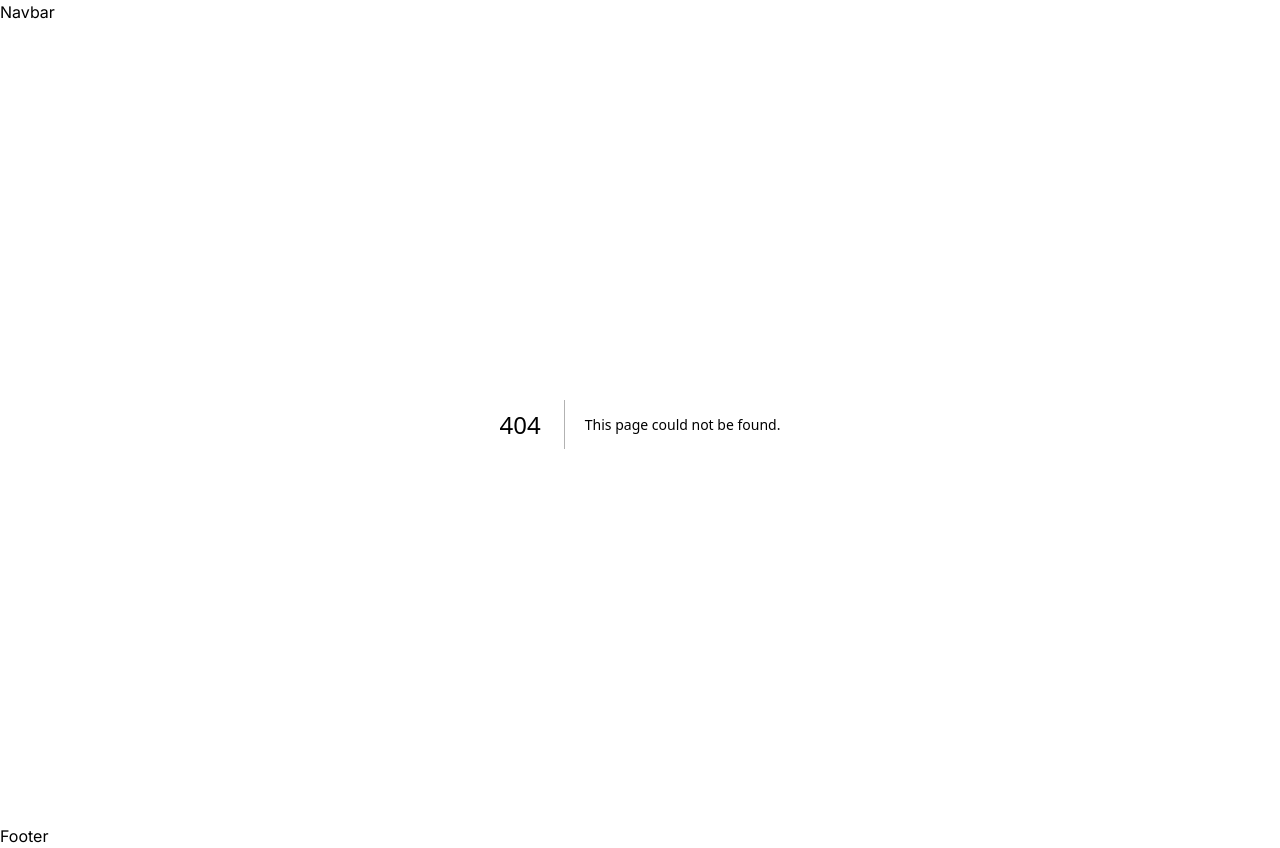
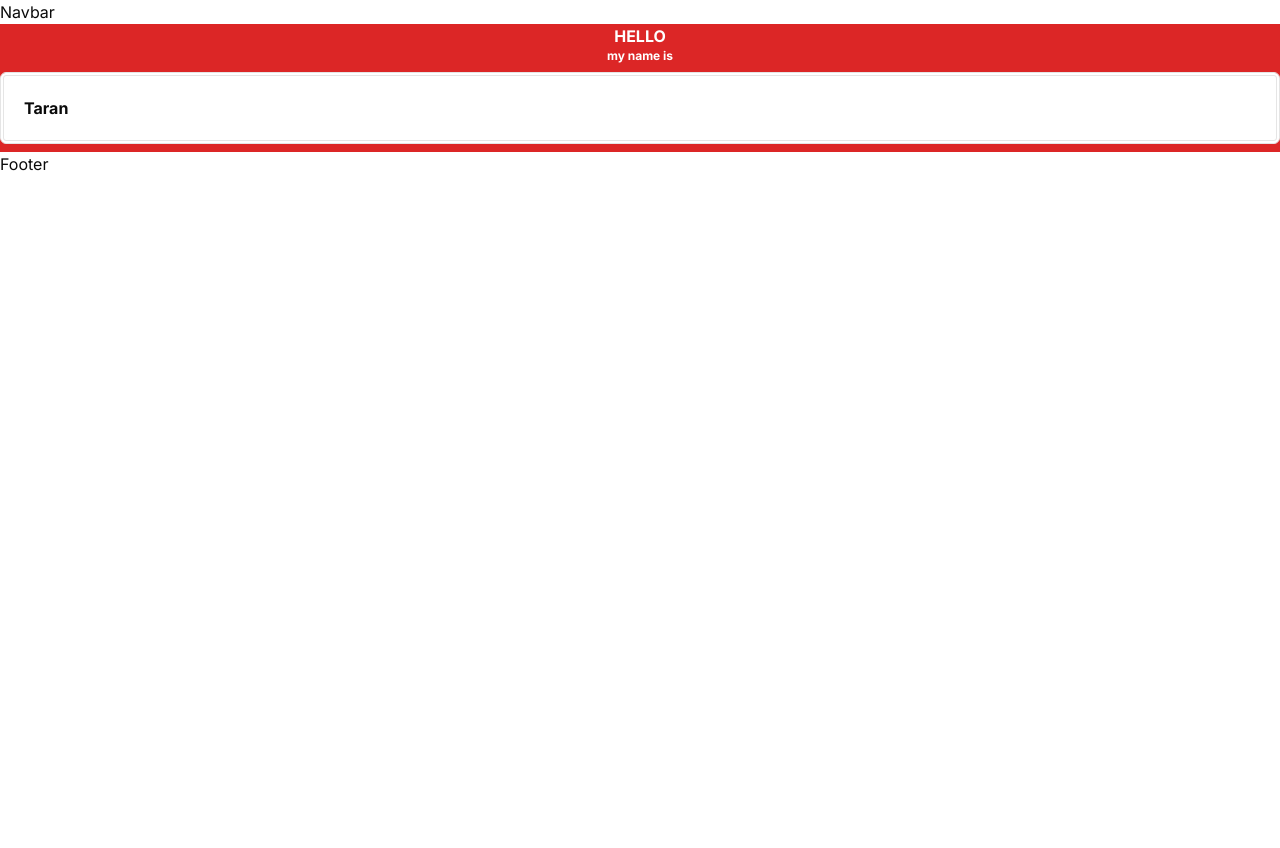
Before and after one commit to hack4impact-calpoly/ecologistics-portal, a Next.js app: page /Taran in a window 1280 px wide. Before the commit this address had no page. After the commit the page ends 800 px from the top, so only its background shows below. Built offline with nearby package versions, Linux system fonts and the light colour scheme.

Commit message:
feat: add button with name page

```diff
--- /dev/null
+++ b/src/app/[name]/page.tsx
@@ -0,0 +1,17 @@
+type Props = {
+  params: { name: string };
+};
+
+export default function Page({ params: { name } }: Props) {
+  return (
+    <>
+      <div className=" flex flex-col flex-shrink justify-center items-center bg-red-600 font-bold w-auto ">
+        <h1 className="text-white">HELLO</h1>
+        <h6 className="text-xs text-white">my name is</h6>
+        <div className="bg-white inline-block w-auto p-5 m-2 w-full border-4 rounded-md border-double shadow-l shadow-zinc-600">
+          <h1> {name} </h1>
+        </div>
+      </div>
+    </>
+  );
+}
```
